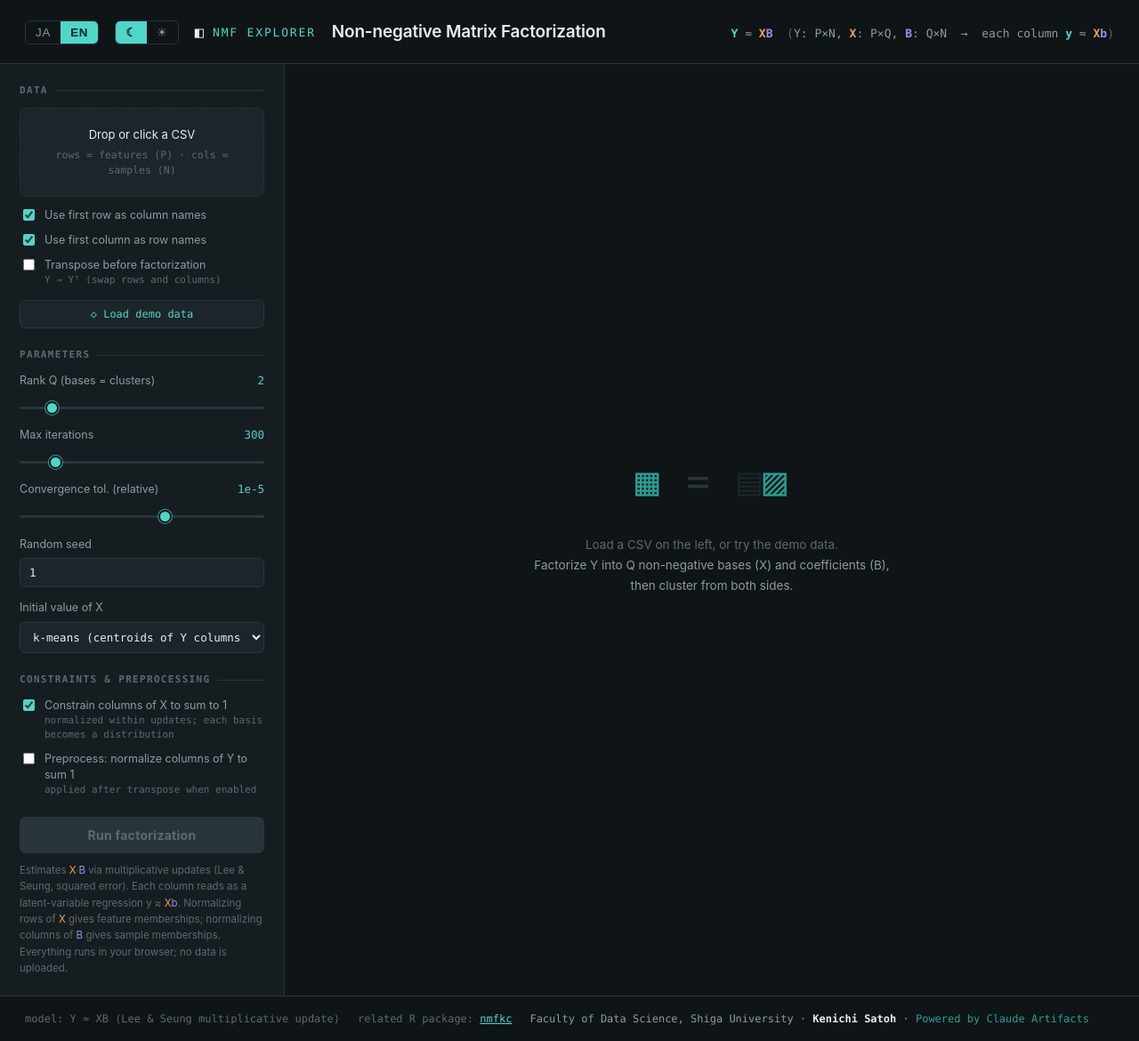
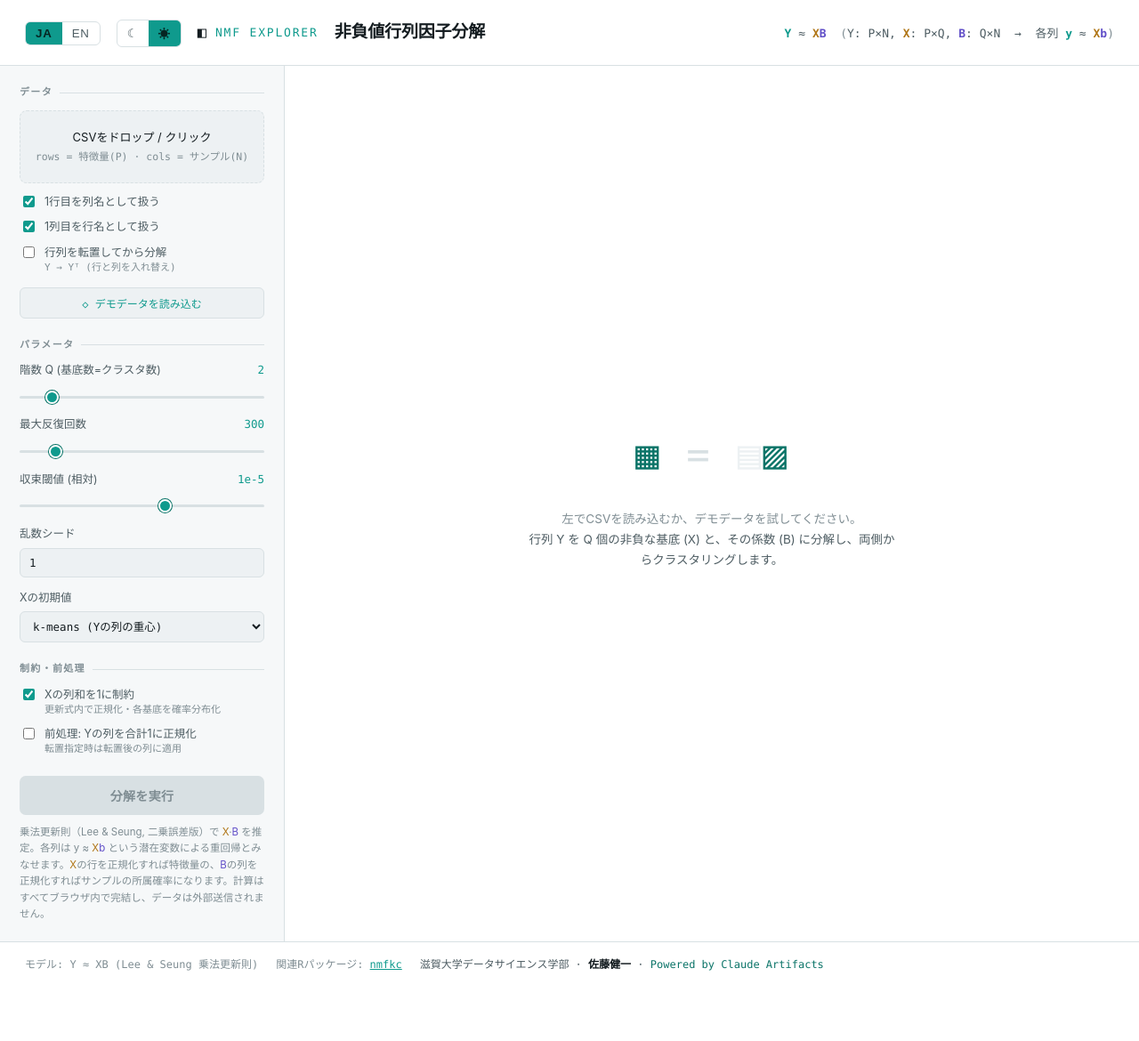
Before and after one commit to ksatohds/ksatohds.github.io, a Jekyll site: the page nmf_app/nmf_app.html, which Jekyll copies as it is, in a window 1280 px wide. Shown: the whole page at 89% size. Built offline with Jekyll 4.4.1, drawn with Linux system fonts in a browser that asks for light colours; after the commit the page ends 1109 px from its top, so only the background shows below that.

Commit message:
20260704 update NMF Explorer HTML app
Co-Authored-By: Claude Opus 4.7 (1M context) <noreply@anthropic.com>

```diff
--- a/nmf_app/nmf_app.html
+++ b/nmf_app/nmf_app.html
@@ -1,9 +1,9 @@
 <!DOCTYPE html>
-<html lang="en" data-theme="dark">
+<html lang="ja" data-theme="light">
 <head>
 <meta charset="UTF-8">
 <meta name="viewport" content="width=device-width, initial-scale=1.0">
-<title>NMF Explorer — 非負値行列因子分解</title>
+<title>nmf_app</title>
 <style>
   :root{
     --bg:#0f1417; --panel:#161d21; --panel-2:#1c252a; --line:#2a353b;
@@ -145,12 +145,12 @@
 
 <header>
   <div class="langtog" id="langtog">
-    <button data-lang="ja">JA</button>
-    <button data-lang="en" class="on">EN</button>
+    <button data-lang="ja" class="on">JA</button>
+    <button data-lang="en">EN</button>
   </div>
   <div class="langtog" id="themetog">
-    <button data-theme="dark" class="on" title="Dark">☾</button>
-    <button data-theme="light" title="Light">☀</button>
+    <button data-theme="dark" title="Dark">☾</button>
+    <button data-theme="light" class="on" title="Light">☀</button>
   </div>
   <div class="brand"><span class="glyph">◧</span>NMF&nbsp;EXPLORER</div>
   <h1 data-i18n="h1">非負値行列因子分解</h1>
@@ -774,7 +774,7 @@ function makeDemo(){
 
 /* UI wiring */
 document.querySelectorAll('#langtog button').forEach(b=>b.onclick=()=>{LANG=b.dataset.lang;applyI18n();});
-let THEME='dark';
+let THEME='light';
 function applyTheme(){
   document.documentElement.setAttribute('data-theme',THEME);
   document.querySelectorAll('#themetog button').forEach(b=>b.classList.toggle('on',b.dataset.theme===THEME));
```
Also changed, not shown: other parts of nmf_app/nmf_app.html (+1 -1 lines).
